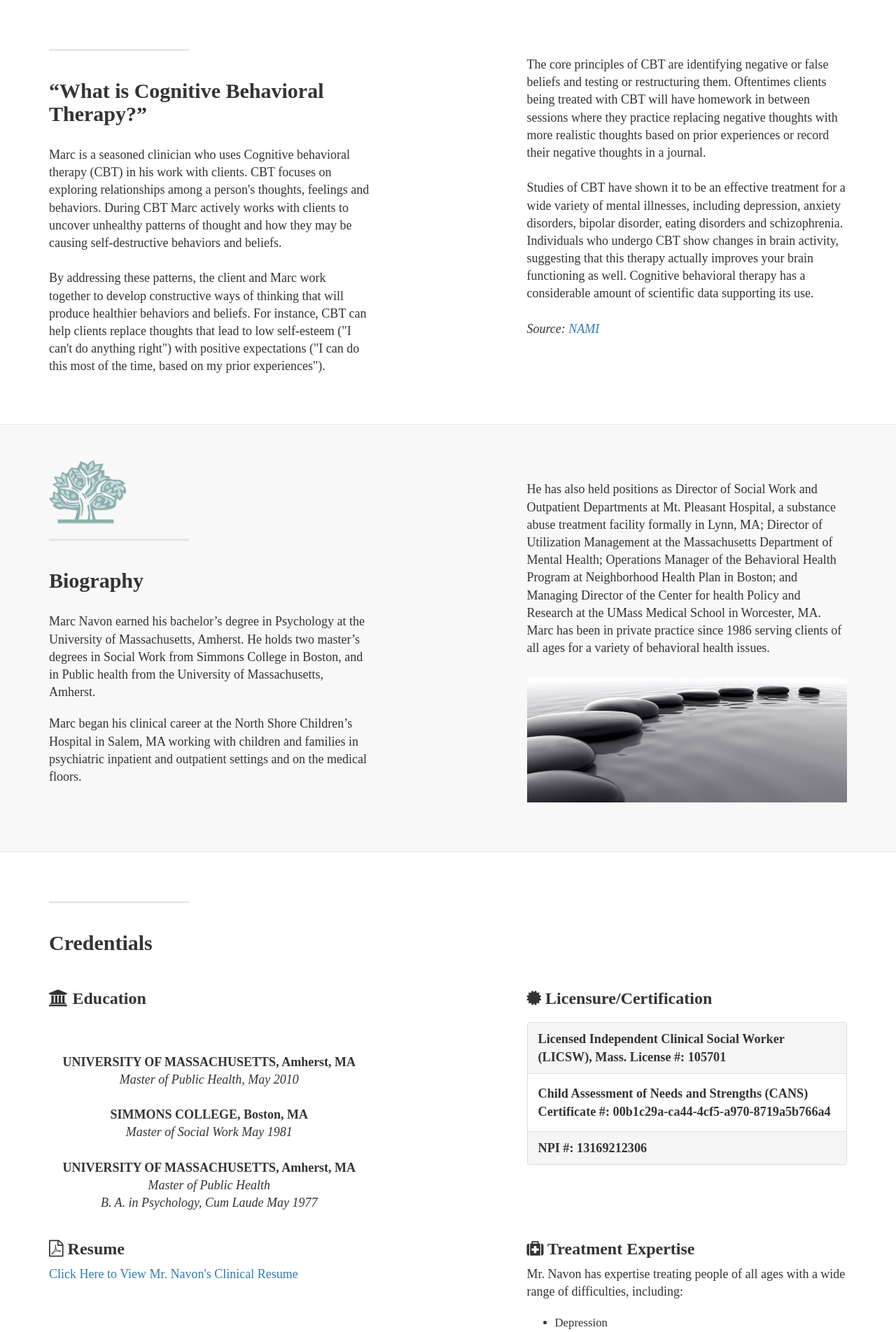
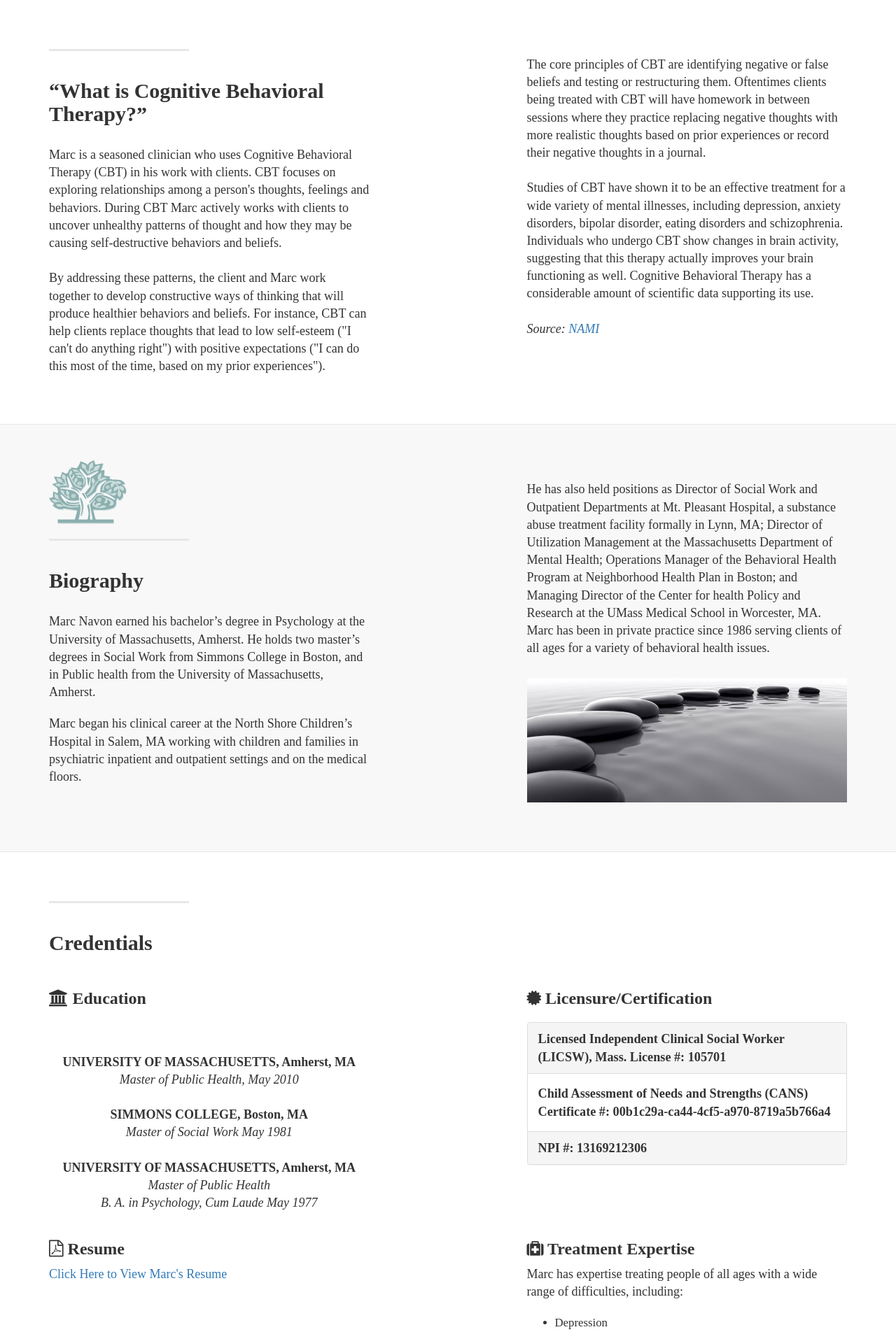
Before and after one commit to benwells/therapy-website, a Node server app: page / in a window 1280 px wide. Shown: the part 677-2581 px from the top of the page at 70% size. Run offline with Node 20, Linux system fonts and the light colour scheme; some libraries are stand-ins or nearby versions.

Commit message:
some last minute tweaks

```diff
--- a/app/views/home/home-template.jade
+++ b/app/views/home/home-template.jade
@@ -98,7 +98,7 @@ block healthcare
           .clearfix
           h2.section-heading “What is Cognitive Behavioral Therapy?”
           p.lead
-            | Marc is a seasoned clinician who uses Cognitive behavioral therapy (CBT) in his work
+            | Marc is a seasoned clinician who uses Cognitive Behavioral Therapy (CBT) in his work
             | with clients. CBT focuses on exploring relationships among a person's thoughts,
             | feelings and behaviors. During CBT Marc actively works with clients to uncover
             | unhealthy patterns of thought and how they may be causing self-destructive behaviors
@@ -122,8 +122,8 @@ block healthcare
             | Studies of CBT have shown it to be an effective treatment for a wide variety of mental
             | illnesses, including depression, anxiety disorders, bipolar disorder, eating disorders and
             | schizophrenia. Individuals who undergo CBT show changes in brain activity, suggesting
-            | that this therapy actually improves your brain functioning as well. Cognitive behavioral
-            | therapy has a considerable amount of scientific data supporting its use.
+            | that this therapy actually improves your brain functioning as well. Cognitive Behavioral
+            | Therapy has a considerable amount of scientific data supporting its use.
             br
             br
             i Source:
@@ -206,7 +206,7 @@ block services
                 i.fa.fa-medkit
                 |  Treatment Expertise
               p.lead
-                | Mr. Navon has expertise treating people of all ages with a wide range of difficulties, including:
+                | Marc has expertise treating people of all ages with a wide range of difficulties, including:
                 ul(style="font-size:120%")
                   li Depression
                   li Anxiety
@@ -222,7 +222,7 @@ block services
                 i.fa.fa-file-pdf-o
                 |    Resume
               p.lead
-                a(href="/docs/Marc-Navon-Clinical-Resume.pdf", target="_blank") Click Here to View Mr. Navon's Clinical Resume
+                a(href="/docs/Marc-Navon-Clinical-Resume.pdf", target="_blank") Click Here to View Marc's Resume
 
 
 block healthplans
@@ -230,6 +230,7 @@ block healthplans
       .container
           .row
             .col-lg-5.col-sm-6
+              img.img.img-responsive(src='img/tree.png')
               hr.section-heading-spacer
               .clearfix
               h2.section-heading Insurances Accepted
```
